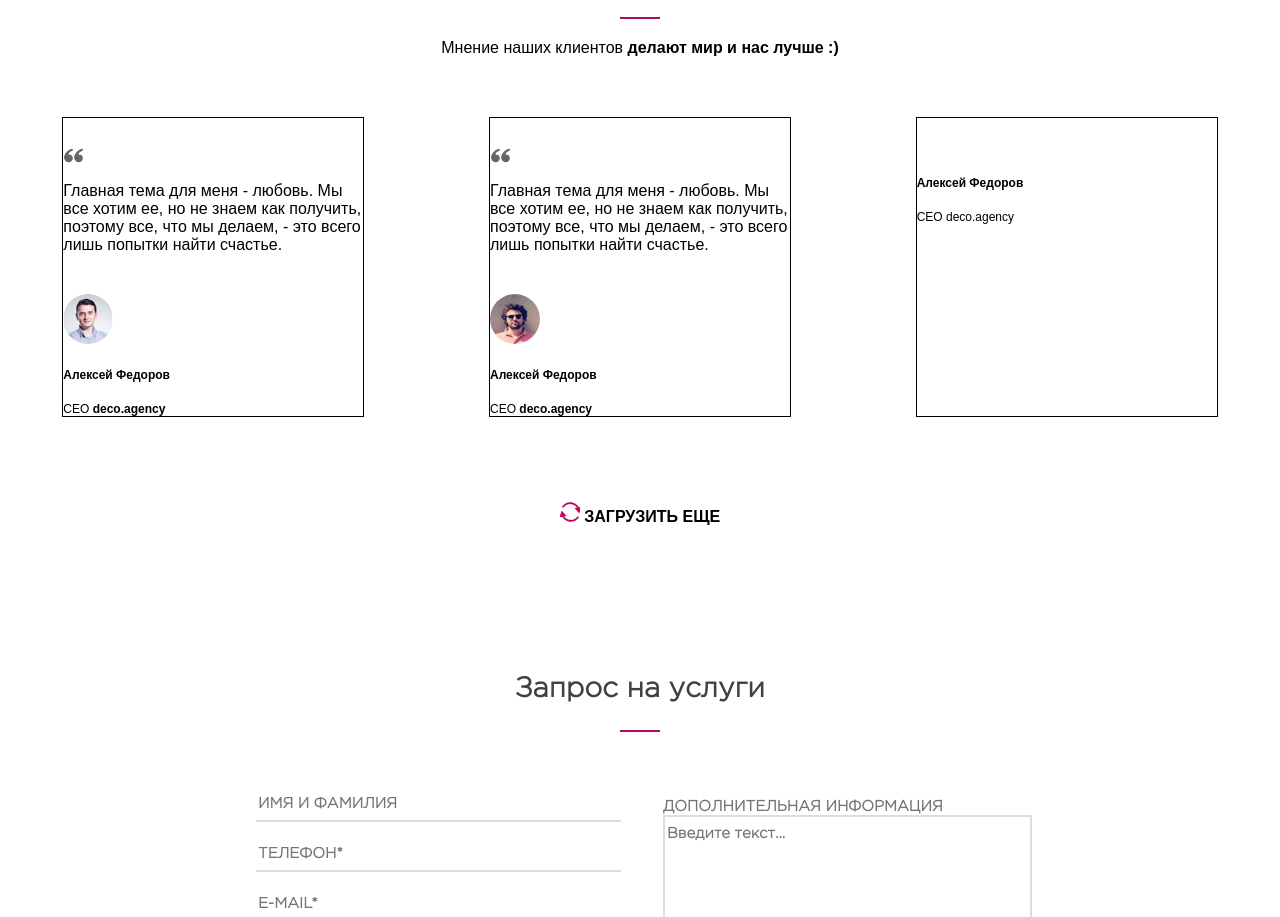
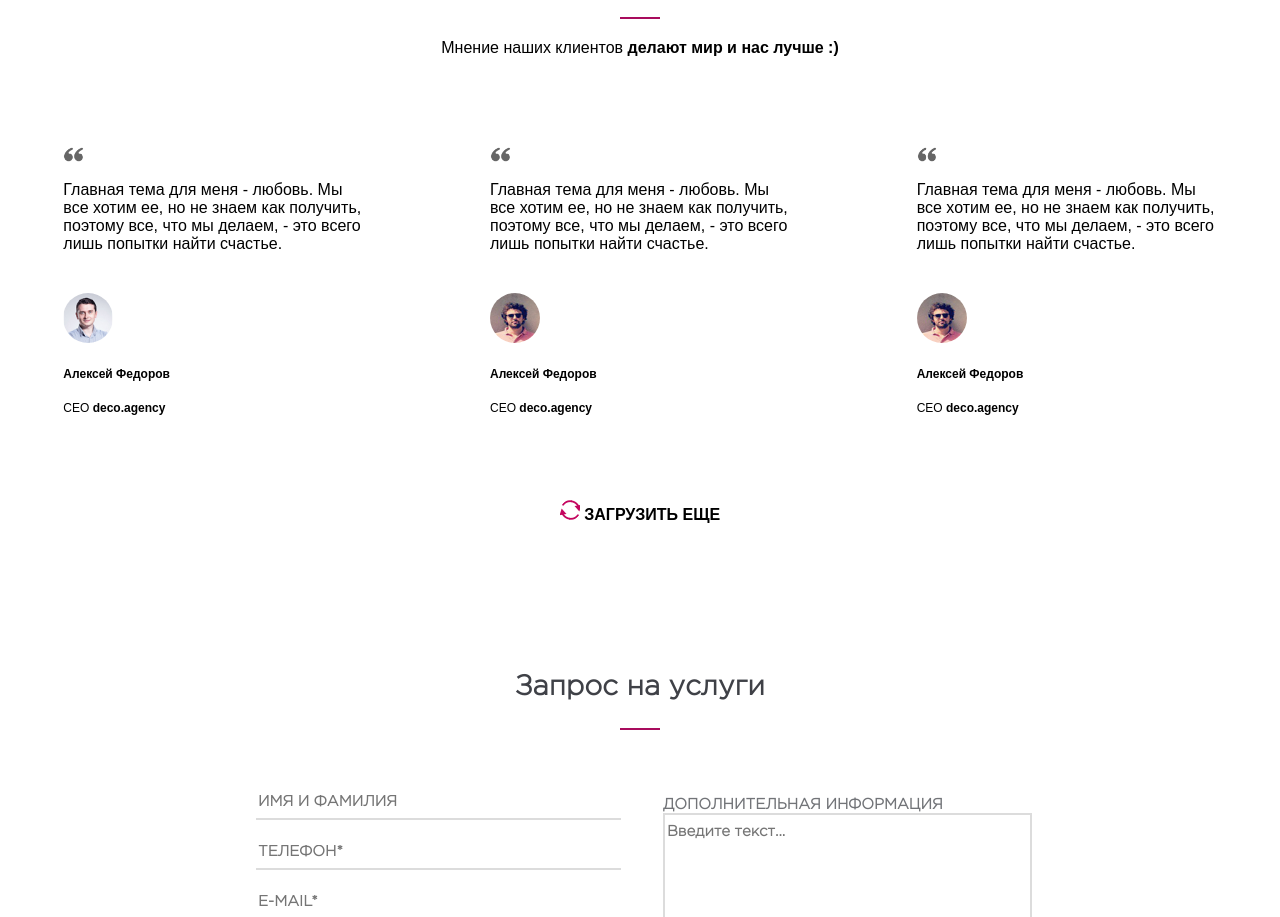
Before and after one commit to MateAcademy-FE-study/decolete_ASI, a plain HTML site: page index.html in a window 1280 px wide. Shown: the part 1591-2508 px from the top of the page. Drawn offline with Linux system fonts and the light colour scheme.

Commit message:
AR delete borders

```diff
--- a/index.html
+++ b/index.html
@@ -173,11 +173,12 @@
 					</div>
 					<div class="comment-item">
 						<div>
-							<div></div>
-							<div class=""><img class="" src=""/></div>
+							<div><img class="quotes-img" src="images/quotes.png"></div>
+							<p class="comment-body">Главная тема для меня - любовь. Мы все хотим ее, но не знаем как получить, поэтому все, что мы делаем, - это всего лишь попытки найти счастье. </p>
 							<div class="comment-author">
+								<div class="author-img-wrapper"><img class="author-img" src="images/ava2.jpg" /></div>
 								<p class="author-name">Алексей Федоров</p>
-								<p class="author-position">CEO deco.agency</p>
+								<p class="author-position">CEO <span class="bold">deco.agency</span></p>
 							</div>
 						</div>
 					</div>
--- a/style.css
+++ b/style.css
@@ -318,7 +318,6 @@ color:#a70c5d;
 
 .comment-item {
     width: 300px;
-    border: 1px solid black;
     padding-top: 30px;
 }
 
```
